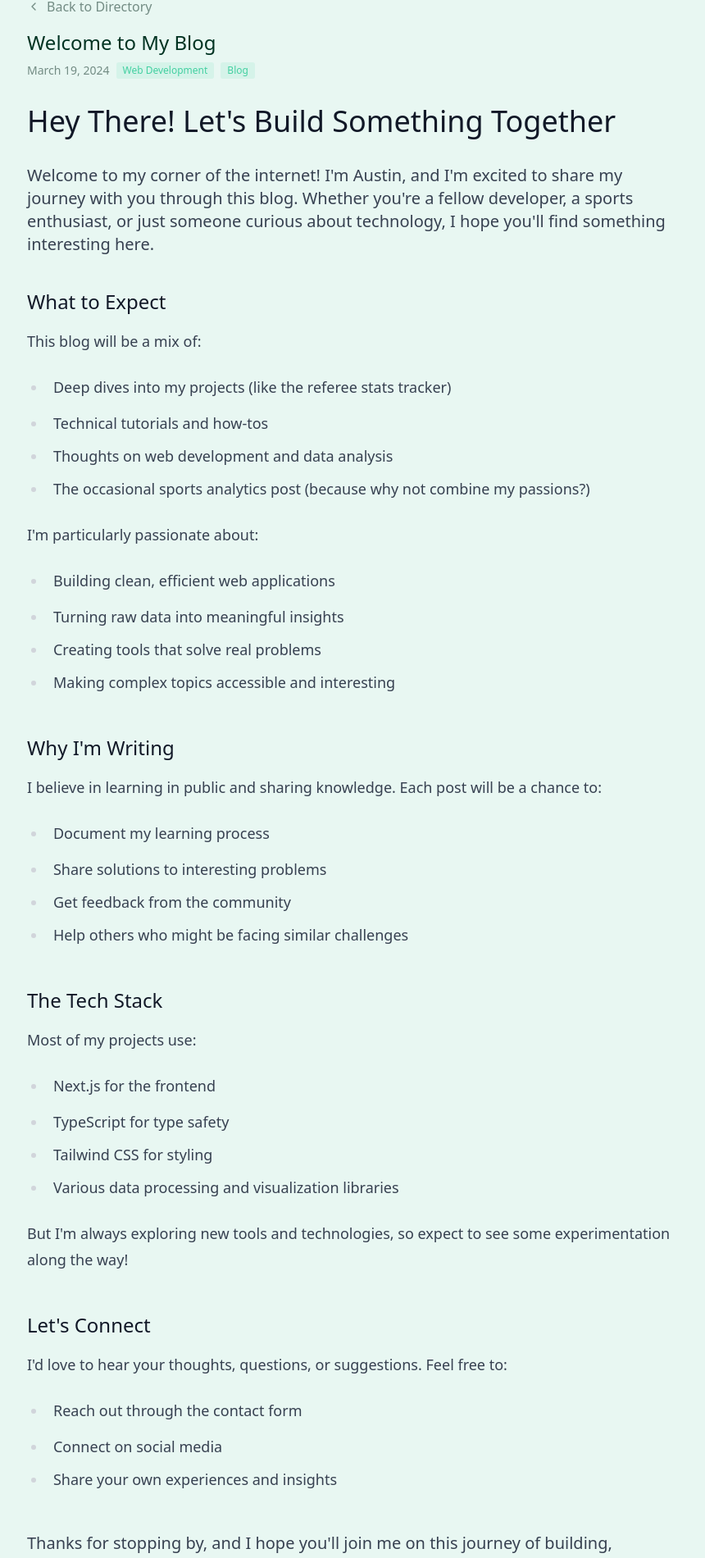
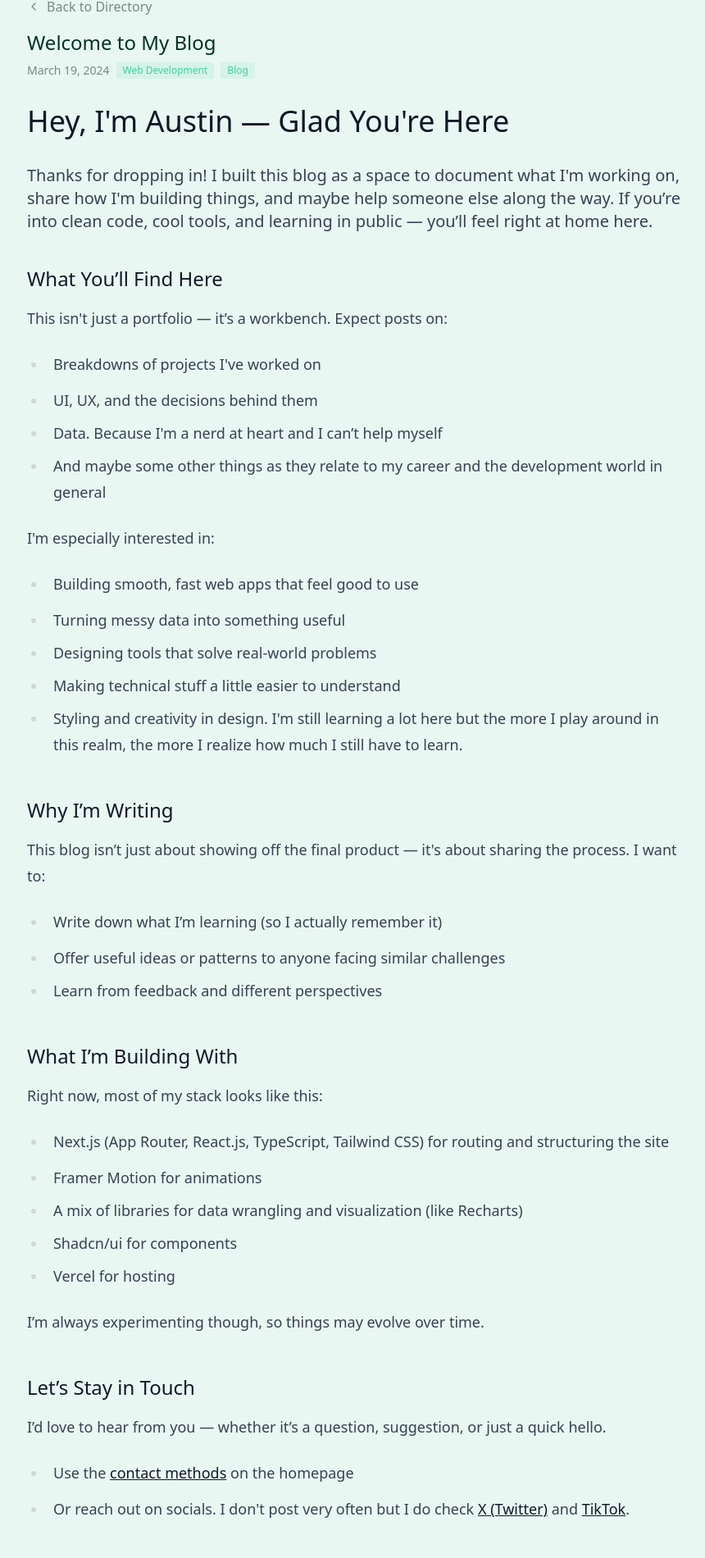
Before and after one commit to ATMcrazy8/austinmanscom-site, a Next.js app: page /blog/welcome in a window 1280 px wide. Shown: the part 112-2012 px from the top of the page at 82% size, without its empty margins (207-1067 px from the left). Built offline with nearby package versions, Linux system fonts and the light colour scheme.

Commit message:
multiple blog updates, padding on home page's about seciton

```diff
--- a/app/blog/referee-stats-tracking/page.tsx
+++ b/app/blog/referee-stats-tracking/page.tsx
@@ -2,6 +2,7 @@ import { Metadata } from "next";
 import { BlogPostLayout } from "@/components/blog/BlogPostLayout";
 import LighthouseGauge from "@/components/LighthouseGauge";
 import Image from "next/image";
+import Link from "next/link";
 
 export const metadata: Metadata = {
   title: "Building a Referee Performance Analytics Platform",
@@ -30,6 +31,10 @@ export default function RefereeStatsPost() {
       <p className="text-xl mb-8">
         While this project began as a simple idea to track basic stats, it eventually evolved into a comprehensive platform that transforms real game data from the NHL season into meaningful insights about the performance of the officials.
       </p>
+      <Link href="/referee-stats" className="text-xl mb-8">
+        View the full referee stat tracker
+      </Link>
+
 
       <Image
         src="/blog-assets/ref-stats/ref_stat_heading.webp"
@@ -171,12 +176,28 @@ export default function RefereeStatsPost() {
 
       <section className="mb-12">
         <h3 className="text-2xl font-medium mb-4">Lessons Learned</h3>
-        <p className="mb-4">This project taught me valuable lessons about:</p>
+        <p className="mb-4">I chose a project like this intentionally, partially because I have a genuine interest and some background knowledge about the NHL and hockey, and partially because I wanted to challenge myself to learn new things. This project taught me many valuable lessons.</p>
         <ul className="list-disc pl-6 space-y-2">
-          <li>Building scalable data processing systems</li>
-          <li>Creating effective data visualizations</li>
-          <li>Optimizing performance in data-heavy applications</li>
-          <li>Balancing technical complexity with user experience</li>
+          <li>
+            <strong>Working with real-world data:</strong>
+            <br />
+            I had to figure out how to scrape stats from an external source, clean it up, shape it into something usable, and store it in a way that was both efficient and easy to work with inside the app.
+          </li>
+          <li>
+            <strong>Visualizing data that actually means something:</strong>
+            <br />
+            I dove into libraries like Recharts and shadcn/ui to build a dual-layer radar chart that could clearly compare a ref’s numbers to the league average. One tricky bit was making the visual style consistent across themes — blending dynamic user-set colors with a fixed one for the league average wasn’t exactly plug-and-play. Took some trial and error, but I’m happy with where it landed.
+          </li>
+          <li>
+            <strong>Keeping things fast, even with a lot of data:</strong>
+            <br />
+            When you’re working with large datasets, performance matters. While this isn't the most data intensive project when compared to enterprise level applications, I quickly learned that I'd need to strike a balance between client-side calculations and server-side rendering and caching strategies to keep load times quick and keep the project up to date and accurate. I also leverage some GitHub Actions to automate the process of scraping the data and updating the project.
+          </li>
+          <li>
+            <strong>Making complexity feel simple:</strong>
+            <br />
+            There’s a lot going on under the hood, but the goal was always to make the experience feel effortless for users. I kept refining little details — like adding tooltips, sort/filter controls, and a single “fairness score” that rolls multiple advanced stats into one digestible grade — so the whole thing feels intuitive without watering down the data.
+          </li>
         </ul>
       </section>
 
--- a/app/blog/welcome/page.tsx
+++ b/app/blog/welcome/page.tsx
@@ -1,12 +1,13 @@
 import { Metadata } from "next";
 import { BlogPostLayout } from "@/components/blog/BlogPostLayout";
+import Link from "next/link";
 
 export const metadata: Metadata = {
   title: "Welcome to My Blog",
-  description: "Join me as I share my journey through web development, data analysis, and the intersection of technology and sports.",
+  description: "A space to build, break, and learn out loud.",
   openGraph: {
     title: "Welcome to My Blog",
-    description: "Join me as I share my journey through web development, data analysis, and the intersection of technology and sports.",
+    description: "A space to build, break, and learn out loud.",
     type: "article",
     publishedTime: "2024-03-19",
     tags: ["Web Development", "Blog"],
@@ -20,74 +21,76 @@ export default function WelcomePost() {
       date="2024-03-19"
       tags={["Web Development", "Blog"]}
     >
-      <h2 className="text-4xl font-medium mb-8">Hey There! Let's Build Something Together</h2>
+      <h2 className="text-4xl font-medium mb-8">Hey, I'm Austin — Glad You're Here</h2>
 
       <p className="text-xl mb-8">
-        Welcome to my corner of the internet! I'm Austin, and I'm excited to share my journey with you through this blog.
-        Whether you're a fellow developer, a sports enthusiast, or just someone curious about technology,
-        I hope you'll find something interesting here.
+        Thanks for dropping in! I built this blog as a space to document what I'm working on,
+        share how I'm building things, and maybe help someone else along the way.
+        If you’re into clean code, cool tools, and learning in public — you’ll feel right at home here.
       </p>
 
       <section className="mb-12">
-        <h3 className="text-2xl font-medium mb-4">What to Expect</h3>
-        <p className="mb-4">This blog will be a mix of:</p>
+        <h3 className="text-2xl font-medium mb-4">What You’ll Find Here</h3>
+        <p className="mb-4">This isn't just a portfolio — it’s a workbench. Expect posts on:</p>
         <ul className="list-disc pl-6 space-y-2">
-          <li>Deep dives into my projects (like the referee stats tracker)</li>
-          <li>Technical tutorials and how-tos</li>
-          <li>Thoughts on web development and data analysis</li>
-          <li>The occasional sports analytics post (because why not combine my passions?)</li>
+          <li>Breakdowns of projects I've worked on</li>
+          <li>UI, UX, and the decisions behind them</li>
+          <li>Data. Because I'm a nerd at heart and I can’t help myself</li>
+          <li>And maybe some other things as they relate to my career and the development world in general</li>
         </ul>
 
-        <p className="mt-6 mb-4">I'm particularly passionate about:</p>
+        <p className="mt-6 mb-4">I'm especially interested in:</p>
         <ul className="list-disc pl-6 space-y-2">
-          <li>Building clean, efficient web applications</li>
-          <li>Turning raw data into meaningful insights</li>
-          <li>Creating tools that solve real problems</li>
-          <li>Making complex topics accessible and interesting</li>
+          <li>Building smooth, fast web apps that feel good to use</li>
+          <li>Turning messy data into something useful</li>
+          <li>Designing tools that solve real-world problems</li>
+          <li>Making technical stuff a little easier to understand</li>
+          <li>Styling and creativity in design. I'm still learning a lot here but the more I play around in this realm, the more I realize how much I still have to learn.</li>
         </ul>
       </section>
 
       <section className="mb-12">
-        <h3 className="text-2xl font-medium mb-4">Why I'm Writing</h3>
+        <h3 className="text-2xl font-medium mb-4">Why I’m Writing</h3>
         <p className="mb-4">
-          I believe in learning in public and sharing knowledge. Each post will be a chance to:
+          This blog isn’t just about showing off the final product — it's about sharing the process. I want to:
         </p>
         <ul className="list-disc pl-6 space-y-2">
-          <li>Document my learning process</li>
-          <li>Share solutions to interesting problems</li>
-          <li>Get feedback from the community</li>
-          <li>Help others who might be facing similar challenges</li>
+          <li>Write down what I’m learning (so I actually remember it)</li>
+          <li>Offer useful ideas or patterns to anyone facing similar challenges</li>
+          <li>Learn from feedback and different perspectives</li>
         </ul>
       </section>
 
       <section className="mb-12">
-        <h3 className="text-2xl font-medium mb-4">The Tech Stack</h3>
-        <p className="mb-4">Most of my projects use:</p>
+        <h3 className="text-2xl font-medium mb-4">What I’m Building With</h3>
+        <p className="mb-4">Right now, most of my stack looks like this:</p>
         <ul className="list-disc pl-6 space-y-2">
-          <li>Next.js for the frontend</li>
-          <li>TypeScript for type safety</li>
-          <li>Tailwind CSS for styling</li>
-          <li>Various data processing and visualization libraries</li>
+          <li>Next.js (App Router, React.js, TypeScript, Tailwind CSS) for routing and structuring the site</li>
+          <li>Framer Motion for animations</li>
+          <li>A mix of libraries for data wrangling and visualization (like Recharts)</li>
+          <li>Shadcn/ui for components</li>
+          <li>Vercel for hosting</li>
         </ul>
         <p className="mt-4">
-          But I'm always exploring new tools and technologies, so expect to see some experimentation along the way!
+          I’m always experimenting though, so things may evolve over time.
         </p>
       </section>
 
       <section className="mb-12">
-        <h3 className="text-2xl font-medium mb-4">Let's Connect</h3>
+        <h3 className="text-2xl font-medium mb-4">Let’s Stay in Touch</h3>
         <p className="mb-4">
-          I'd love to hear your thoughts, questions, or suggestions. Feel free to:
+          I’d love to hear from you — whether it’s a question, suggestion, or just a quick hello.
         </p>
         <ul className="list-disc pl-6 space-y-2">
-          <li>Reach out through the contact form</li>
-          <li>Connect on social media</li>
-          <li>Share your own experiences and insights</li>
+          <li>Use the <Link href="/#contact" className="hover:text-primary">contact methods</Link> on the homepage
+          </li>
+          <li>
+            Or reach out on socials. I don't post very often but I do check <a href="https://x.com/ATMcrazy8" target="_blank" rel="noopener noreferrer" className="hover:text-primary">X (Twitter)</a> and <a href="https://www.tiktok.com/@austinmans" target="_blank" rel="noopener noreferrer" className="hover:text-primary">TikTok</a>.</li>
         </ul>
       </section>
 
       <p className="text-xl mt-12">
-        Thanks for stopping by, and I hope you'll join me on this journey of building, learning, and sharing!
+        I appreciate you checking out the blog. Let’s build some cool stuff and learn something along the way.
       </p>
     </BlogPostLayout>
   );
--- a/components/sections/AboutSection.tsx
+++ b/components/sections/AboutSection.tsx
@@ -18,7 +18,7 @@ export default function AboutSection() {
       <AnimatedLogo />
 
       {/* Actual content */}
-      <div className="relative z-10 max-w-[calc(100%-40px)] flex flex-col md:flex-row container items-center justify-center mx-auto text-start gap-12">
+      <div className="relative z-10 px-0 max-w-[calc(100%-40px)] flex flex-col md:flex-row container items-center justify-center mx-auto text-start gap-12">
         {/* Floating Headshot */}
         <motion.div
           animate={{ y: [0, -5, 0] }}
```
